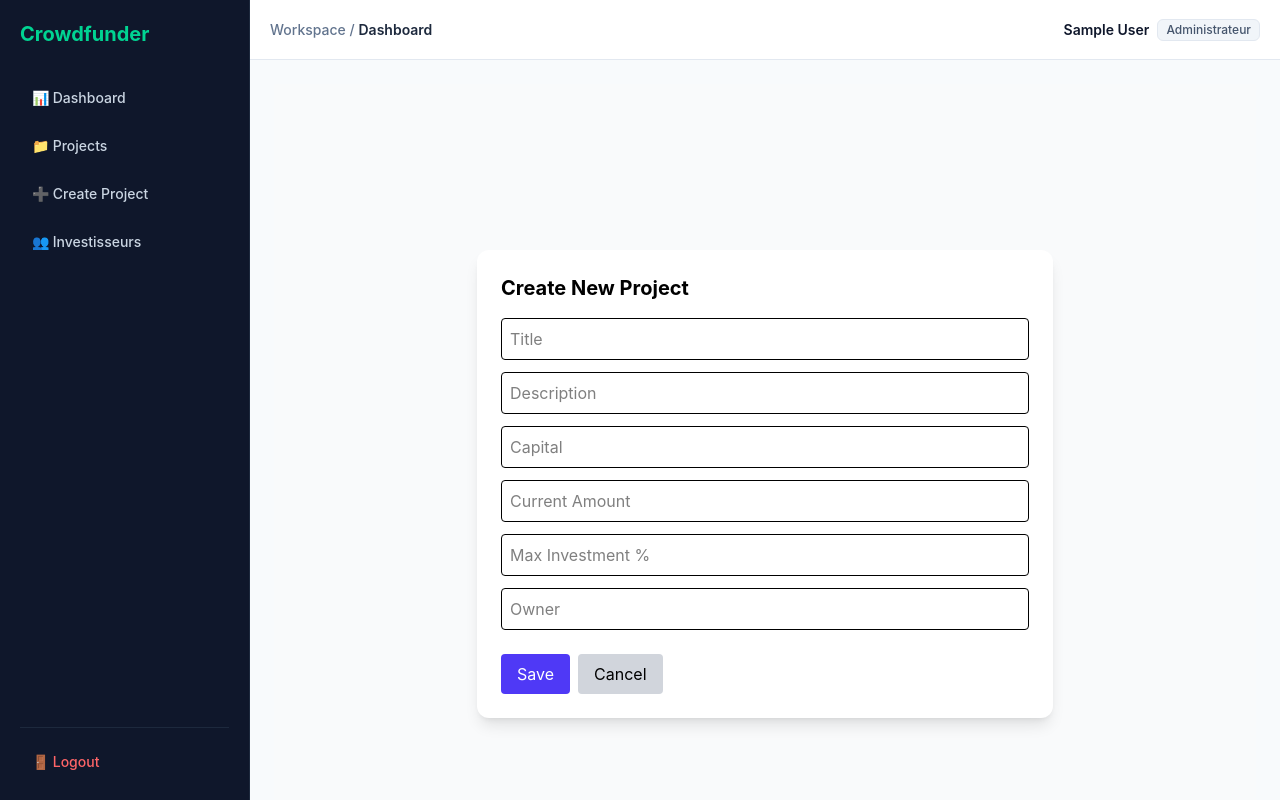
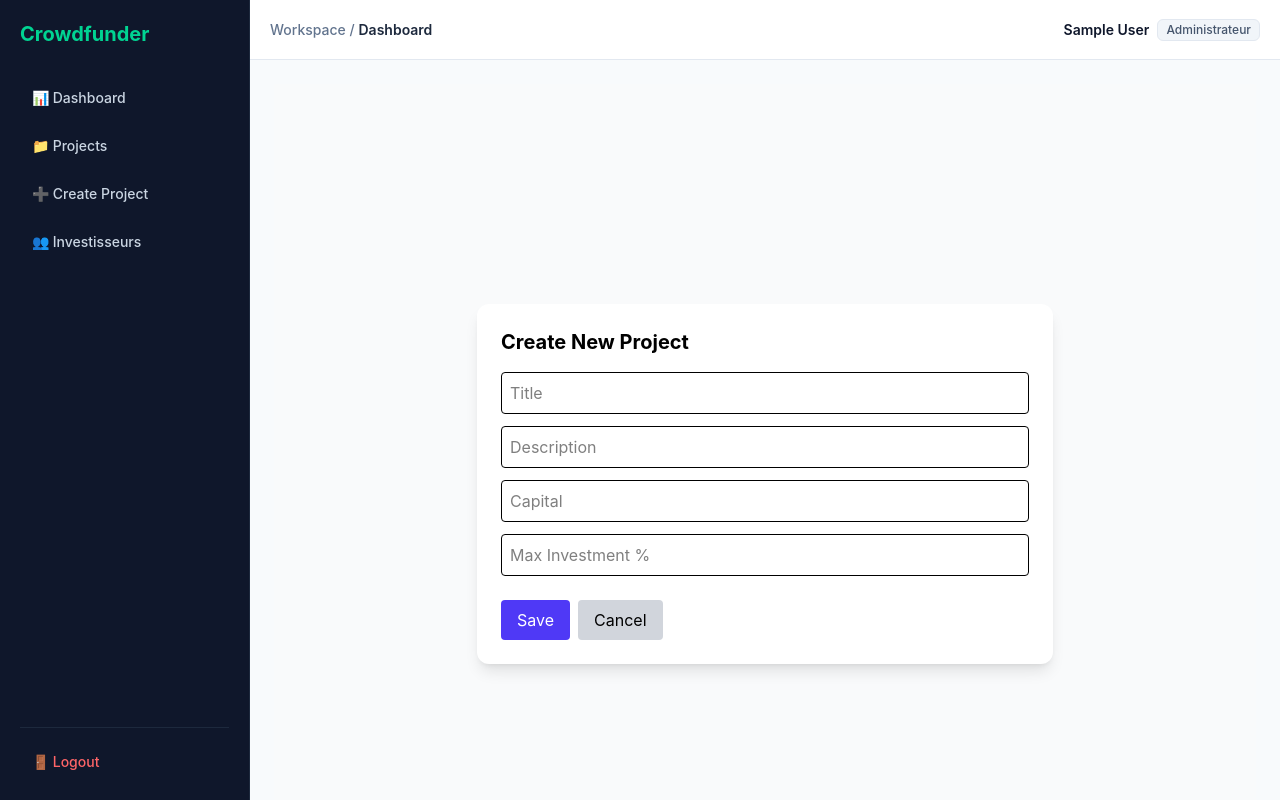
Before and after one commit to ayoubhanine/CrowdManag, a React (Vite) app: page /projects/create in a window 1280 px wide. Built offline with nearby package versions, Linux system fonts and the light colour scheme; sample sign-in values are in the browser's storage.

Commit message:
developper logique de formulaire de creation de projet

```diff
--- a/src/Components/AjouterProject.jsx
+++ b/src/Components/AjouterProject.jsx
@@ -57,6 +57,7 @@ function AjouterProject() {
             value={form.description}
             onChange={handleChange}
             className="w-full border p-2 rounded"
+            required
           />
 
           <input
@@ -66,16 +67,17 @@ function AjouterProject() {
             value={form.capital}
             onChange={handleChange}
             className="w-full border p-2 rounded"
+            required
           />
 
-          <input
+          {/* <input
             name="currentAmount"
             type="number"
             placeholder="Current Amount"
             value={form.currentAmount}
             onChange={handleChange}
             className="w-full border p-2 rounded"
-          />
+          /> */}
 
           <input
             name="maxInvestmentPercent"
@@ -84,15 +86,16 @@ function AjouterProject() {
             value={form.maxInvestmentPercent}
             onChange={handleChange}
             className="w-full border p-2 rounded"
+            required
           />
 
-          <input
+          {/* <input
             name="owner"
             placeholder="Owner"
             value={form.owner}
             onChange={handleChange}
             className="w-full border p-2 rounded"
-          />
+          /> */}
 
           <div className="flex gap-2 pt-3">
             <button
```
